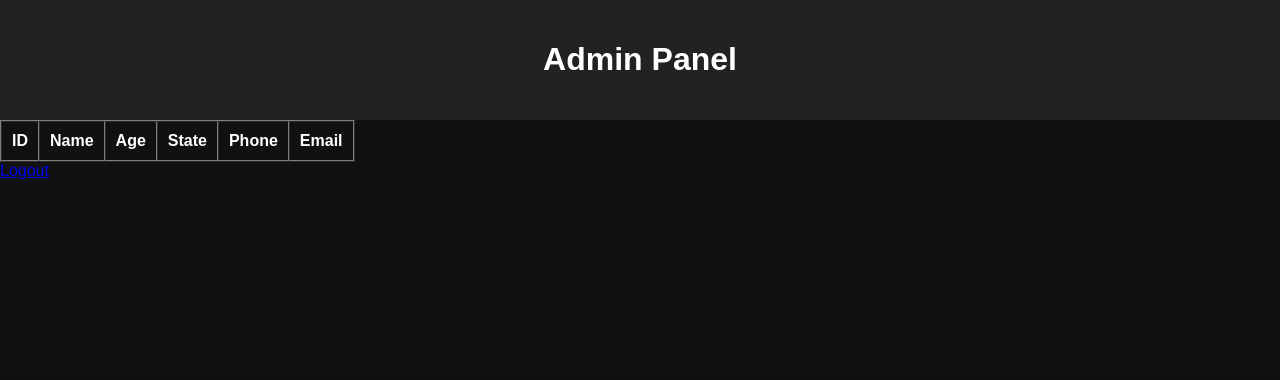
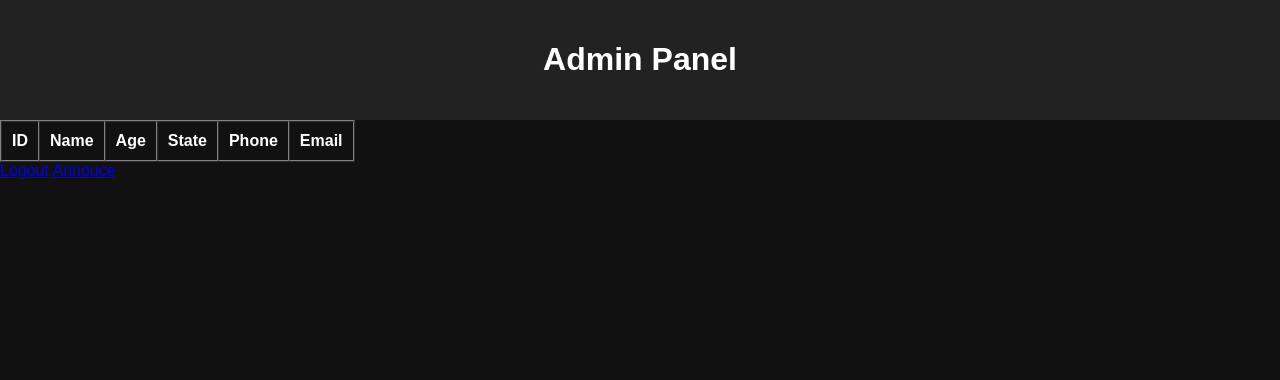
Before and after one commit to MdanzDev/KryxWeb, a PHP site: page /admin.php in a window 1280 px wide. Shown: the top 380 px of the page. Run offline with PHP 8.4, Linux system fonts and the light colour scheme; the visitor is signed in with stand-in values (Sample User, id 1); data comes from the database, SQL or seed files in the repository; lists and menus that the app fills with data are empty.

Commit message:
Update admin.php

```diff
--- a/admin.php
+++ b/admin.php
@@ -45,5 +45,6 @@ $applications = $stmt->fetchAll(PDO::FETCH_ASSOC);
         </tbody>
     </table>
     <a href="logout.php">Logout</a>
+        <a href="annouce.php">Annouce</a>
 </body>
 </html>
```
